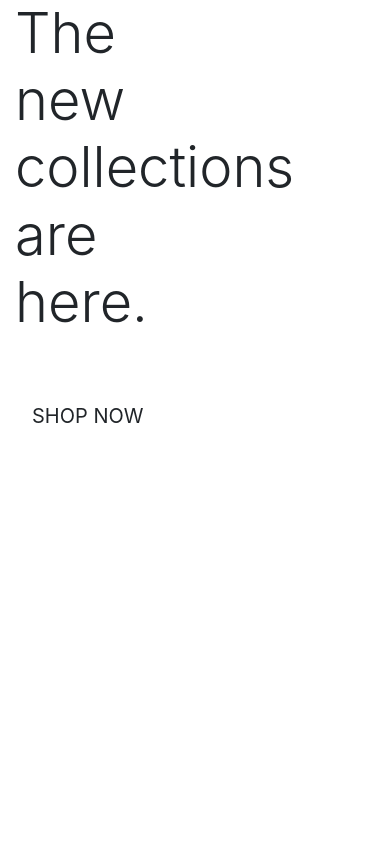
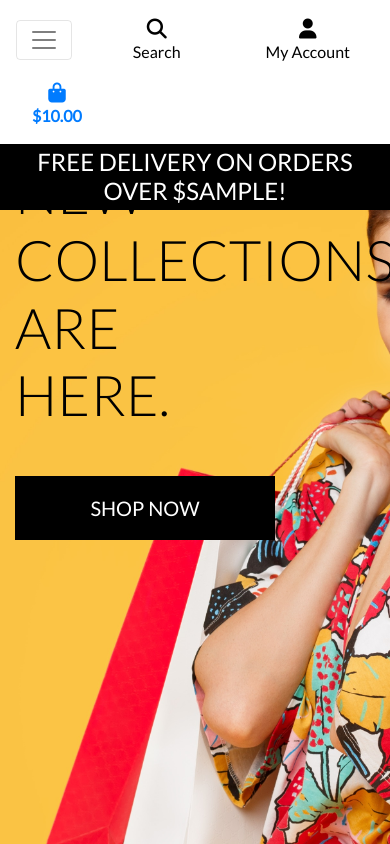
Before and after one commit to Aylamccarthy/boutique-ado, a Django app: template home/templates/home/index.html in a window 390 px wide. Run offline with Django 3.2, Linux system fonts and the light colour scheme; the template is opened without the code that fills it: most values are stand-ins (such as "Sample title", 1, 10 or a date in 2020); some libraries are stand-ins or nearby versions.

Commit message:
Add mobile header and main navbar

```diff
--- a/boutique_ado/settings.py
+++ b/boutique_ado/settings.py
@@ -147,6 +147,11 @@ USE_TZ = True
 # https://docs.djangoproject.com/en/3.2/howto/static-files/
 
 STATIC_URL = '/static/'
+STATICFILES_DIRS = (os.path.join(BASE_DIR, 'static'),)
+
+MEDIA_URL = '/media/'
+MEDIA_ROOT = os.path.join(BASE_DIR, 'media')
+
 
 # Default primary key field type
 # https://docs.djangoproject.com/en/3.2/ref/settings/#default-auto-field
--- a/boutique_ado/urls.py
+++ b/boutique_ado/urls.py
@@ -15,9 +15,12 @@ Including another URLconf
 """
 from django.contrib import admin
 from django.urls import path, include
+from django.conf import settings
+from django.conf.urls.static import static
+
 
 urlpatterns = [
     path('admin/', admin.site.urls),
     path('accounts/', include('allauth.urls')),
     path('', include('home.urls')),
-]
+] + static(settings.MEDIA_URL, document_root=settings.MEDIA_ROOT)
--- /dev/null
+++ b/static/css/base.css
@@ -0,0 +1,84 @@
+html {
+    height: 100%;
+}
+
+body {
+    background: url('/media/homepage_background_cropped.jpg') no-repeat center center fixed;
+    background-size: cover;
+    height: calc(100vh - 164px);
+    color: #555;
+    font-family: 'Lato';
+}
+
+/* from Bulma */
+.icon {
+    align-items: center;
+    display: inline-flex;
+    justify-content: center;
+    height: 1.5rem;
+    width: 1.5rem;
+}
+
+.logo-font {
+    text-transform: uppercase;
+}
+
+.main-logo-link {
+    width: fit-content;
+}
+
+.shop-now-button {
+    background: black;
+    color: white;
+    min-width: 260px;
+}
+
+.btn-black {
+    background: black;
+    color: white;
+}
+
+.shop-now-button:hover,
+.shop-now-button:active,
+.shop-now-button:focus,
+.btn-black:hover,
+.btn-black:active,
+.btn-black:focus {
+    background: #222;
+    color: white;
+}
+
+.text-black {
+    color: #000 !important;
+}
+
+.border-black {
+    border: 1px solid black !important;
+}
+
+.bg-black{
+    background: #000 !important;
+}
+/* -------------------------------- Media Queries */
+
+/* Slightly larger container on xl screens */
+@media (min-width: 1200px) {
+  .container {
+    max-width: 80%;
+  }
+}
+
+/* fixed top navbar only on medium and up */
+@media (min-width: 992px) {
+    .fixed-top-desktop-only {
+        position: fixed;
+        top: 0;
+        right: 0;
+        left: 0;
+        z-index: 1030;
+    }
+
+    .header-container {
+        padding-top: 164px;
+    }
+}
--- a/templates/base.html
+++ b/templates/base.html
@@ -95,6 +95,20 @@
           </ul>
       </div>
       </div>
+      <div class="row bg-white">
+        <nav class="navbar navbar-expand-lg navbar-light w-100">
+            <button class="navbar-toggler" type="button" data-toggle="collapse" data-target="#main-nav" aria-controls="main-nav" aria-expanded="false" aria-label="Toggle navigation">
+                <span class="navbar-toggler-icon"></span>
+            </button>
+            {% include 'includes/mobile-top-header.html' %}
+            {% include 'includes/main-nav.html' %}
+        </nav>
+    </div>
+    <div id="delivery-banner" class="row text-center">
+        <div class="col bg-black text-white">
+            <h4 class="logo-font my-1">Free delivery on orders over ${{ free_shipping_threshold }}!</h4>
+        </div>
+    </div>
     </header>
 
     {% if messages %}
--- /dev/null
+++ b/templates/includes/main-nav.html
@@ -0,0 +1,50 @@
+<div class="collapse navbar-collapse" id="main-nav">
+    <ul class="navbar-nav w-auto mx-auto">
+        <li class="nav-item dropdown">
+            <a class="logo-font font-weight-bold nav-link text-black mr-5" href="#" id="all-products-link" data-toggle="dropdown" aria-haspopup="true" aria-expanded="false">
+                All Products
+            </a>
+            <div class="dropdown-menu border-0" aria-labelledby="all-products-link">
+                <a href="" class="dropdown-item">By Price</a>
+                <a href="" class="dropdown-item ">By Rating</a>
+                <a href="" class="dropdown-item ">By Category</a>
+                <a href="" class="dropdown-item">All Products</a>
+            </div>
+        </li>
+
+        <li class="nav-item dropdown">
+            <a class="logo-font font-weight-bold nav-link text-black mr-5" href="#" id="clothing-link" data-toggle="dropdown" aria-haspopup="true" aria-expanded="false">
+                Clothing
+            </a>
+            <div class="dropdown-menu border-0" aria-labelledby="clothing-link">
+                <a href="" class="dropdown-item">Activewear &amp; Essentials</a>
+                <a href="" class="dropdown-item">Jeans</a>
+                <a href="" class="dropdown-item">Shirts</a>
+                <a href="" class="dropdown-item">All Clothing</a>
+            </div>
+        </li>
+
+        <li class="nav-item dropdown">
+            <a class="logo-font font-weight-bold nav-link text-black mr-5" href="#" id="homeware-link" data-toggle="dropdown" aria-haspopup="true" aria-expanded="false">
+                Homeware
+            </a>
+            <div class="dropdown-menu border-0" aria-labelledby="homeware-link">
+                <a href="" class="dropdown-item">Bed &amp; Bath</a>
+                <a href="" class="dropdown-item">Kitchen &amp; Dining</a>
+                <a href="" class="dropdown-item">All Homeware</a>
+            </div>
+        </li>
+
+        <li class="nav-item dropdown">
+            <a class="logo-font font-weight-bold nav-link text-black" href="#" id="specials-link" data-toggle="dropdown" aria-haspopup="true" aria-expanded="false">
+                Special Offers
+            </a>
+            <div class="dropdown-menu border-0" aria-labelledby="specials-link">
+                <a href="" class="dropdown-item">New Arrivals</a>
+                <a href="" class="dropdown-item">Deals</a>
+                <a href="" class="dropdown-item">Clearance</a>
+                <a href="" class="dropdown-item">All Specials</a>
+            </div>
+        </li>
+    </ul>
+</div>
--- /dev/null
+++ b/templates/includes/mobile-top-header.html
@@ -0,0 +1,56 @@
+<li class="list-inline-item">
+    <a class="text-black nav-link d-block d-lg-none" href="#" id="mobile-search" data-toggle="dropdown" aria-haspopup="true" aria-expanded="false">
+        <div class="text-center">
+            <div><i class="fas fa-search fa-lg"></i></div>
+            <p class="my-0">Search</p>
+        </div>
+    </a>
+    <div class="dropdown-menu border-0 w-100 p-3 rounded-0 my-0" aria-labelledby="mobile-search">
+        <form class="form" method="GET" action="">
+            <div class="input-group w-100">
+                <input class="form-control border border-black rounded-0" type="text" name="q" placeholder="Search our site">
+                <div class="input-group-append">
+                    <button class="form-control form-control btn btn-black border border-black rounded-0" type="submit">
+                        <span class="icon">
+                            <i class="fas fa-search"></i>
+                        </span>
+                    </button>
+                </div>
+            </div>
+        </form>
+    </div>
+</li>
+<li class="list-inline-item dropdown">
+    <a class="text-black nav-link d-block d-lg-none" href="#" id="user-options" data-toggle="dropdown" aria-haspopup="true" aria-expanded="false">
+        <div class="text-center">
+            <div><i class="fas fa-user fa-lg"></i></div>
+            <p class="my-0">My Account</p>
+        </div>
+    </a>
+    <div class="dropdown-menu border-0" aria-labelledby="user-options">
+        {% if request.user.is_authenticated %}
+            {% if request.user.is_superuser %}
+                <a href="{% url 'account_logout' %}" class="dropdown-item">Product Management</a>
+            {% endif %}
+            <a href="" class="dropdown-item">My Profile</a>
+            <a href="{% url 'account_logout' %}" class="dropdown-item">Logout</a>
+        {% else %}
+            <a href="{% url 'account_signup' %}" class="dropdown-item">Register</a>
+            <a href="{% url 'account_login' %}" class="dropdown-item">Login</a>
+        {% endif %}
+    </div>
+</li>
+<li class="list-inline-item">
+    <a class="{% if grand_total %}text-primary font-weight-bold{% else %}text-black{% endif %} nav-link d-block d-lg-none" href="">
+        <div class="text-center">
+            <div><i class="fas fa-shopping-bag fa-lg"></i></div>
+            <p class="my-0">
+                {% if grand_total %}
+                    ${{ grand_total|floatformat:2 }}
+                {% else %}
+                    $0.00
+                {% endif %}
+            </p>
+        </div>
+    </a>
+</li>
```
Also changed, not shown: media/homepage_background_cropped.jpg (added).
